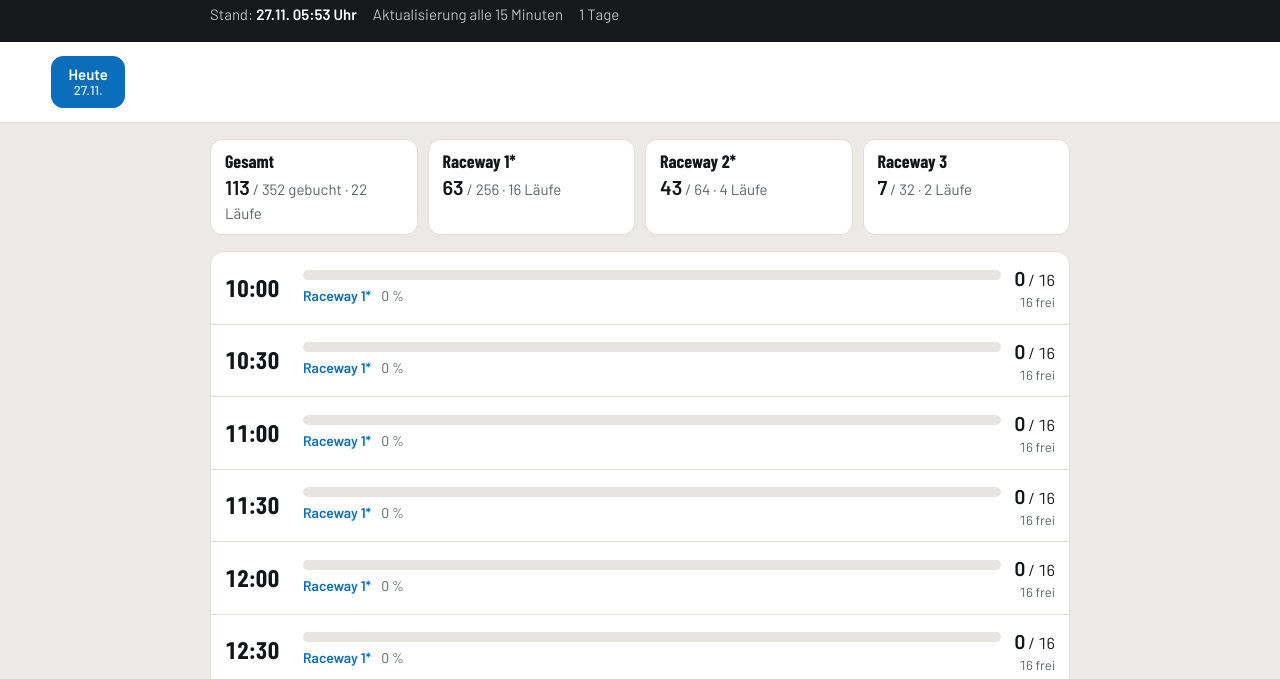
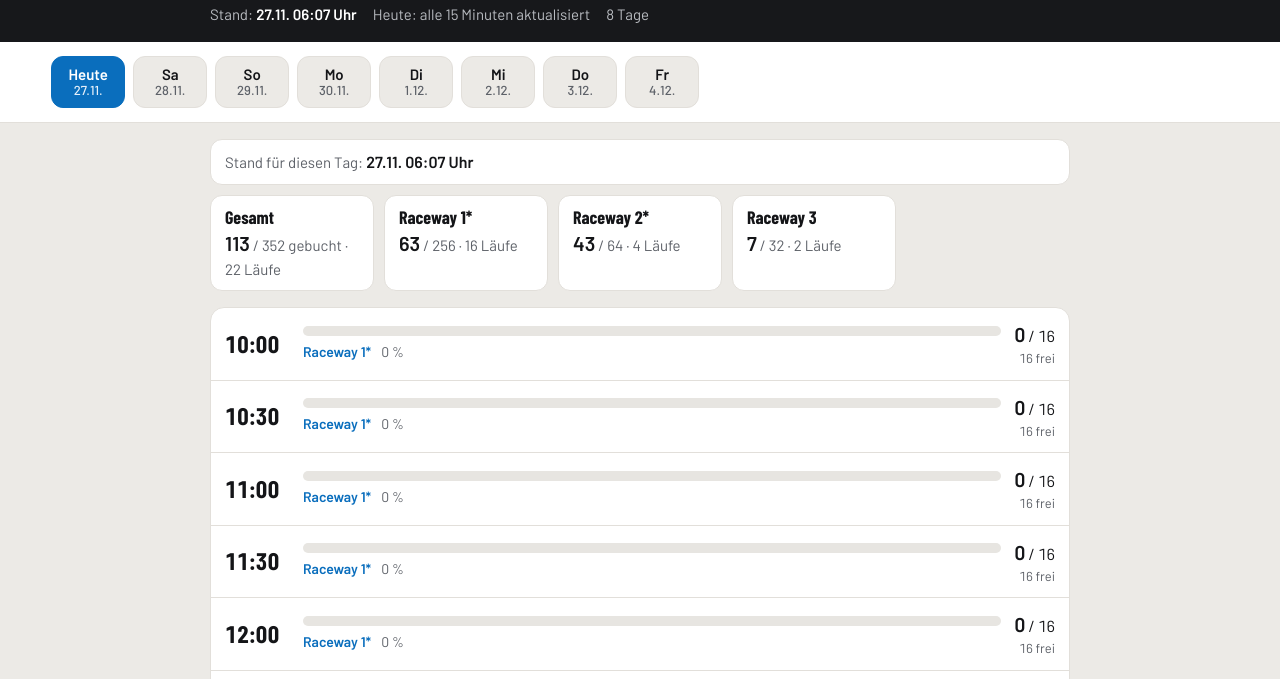
Before and after one commit to postrecht-lab/kartpalast, a plain HTML site: page docs/index.html in a window 1280 px wide. Shown: the part 81-760 px from the top of the page. Drawn offline with nearby package versions, Linux system fonts and the light colour scheme.

Commit message:
Add files via upload

```diff
--- a/docs/index.html
+++ b/docs/index.html
@@ -1,10 +1,10 @@
 <!DOCTYPE html>
 <html lang="de"><head><meta charset="utf-8"><meta name="viewport" content="width=device-width,initial-scale=1">
 <title>Kartpalast Auslastung</title>
-<meta name="description" content="Wie voll ist der Kartpalast München? Belegung Grand Prix 30 für heute und die nächsten 7 Tage, alle 15 Minuten aktualisiert.">
+<meta name="description" content="Wie voll ist der Kartpalast München? Belegung Grand Prix 30 – heute und die nächsten Tage.">
 <meta property="og:type" content="website">
 <meta property="og:title" content="Kartpalast München – Streckenauslastung">
-<meta property="og:description" content="Belegung Grand Prix 30 für heute und die nächsten 7 Tage – Raceway 1–3, alle 15 Minuten aktualisiert.">
+<meta property="og:description" content="Belegung Grand Prix 30 – heute und die nächsten Tage, Raceway 1–3.">
 <meta property="og:image" content="https://postrecht-lab.github.io/kartpalast/thumb.png">
 <meta property="og:image:width" content="1200"><meta property="og:image:height" content="630">
 <meta property="og:url" content="https://postrecht-lab.github.io/kartpalast/">
@@ -80,7 +80,7 @@ details p,details li{color:var(--mut);font-size:15px;max-width:68ch}
  <div class="list" id="list"><div class="empty">Lade Daten …</div></div>
  <div class="legend"><span><i style="background:var(--ok)"></i>unter 60 %</span><span><i style="background:var(--mid)"></i>60–89 %</span><span><i style="background:var(--hi)"></i>ab 90 %</span><span>Durchgestrichen: nicht mehr buchbar</span><span>* Strecke vermutet, noch nicht bestätigt</span></div>
  <details><summary>So entstehen die Zahlen</summary>
-  <p>Alle 15 Minuten wird automatisch die öffentliche Online-Buchung des Kartpalast (SMS-Timing) für heute und die nächsten 7 Tage ausgelesen. Neu laden der Seite zeigt nur den zuletzt gespeicherten Stand – oben steht, von wann er ist. „Gebucht“ ist die Kapazität eines Laufs minus der dort angezeigten freien Plätze.</p>
+  <p>Für heute wird alle 15 Minuten automatisch die öffentliche Online-Buchung des Kartpalast (SMS-Timing) ausgelesen; die nächsten Tage werden bei Gelegenheit nachgetragen – der jeweilige Stand steht über jedem Tag. Neu laden der Seite zeigt nur den zuletzt gespeicherten Stand – oben steht, von wann er ist. „Gebucht“ ist die Kapazität eines Laufs minus der dort angezeigten freien Plätze.</p>
   <ul>
    <li>Ausgebuchte Läufe zeigt das Buchungssystem nicht an. War ein Lauf früher sichtbar und fehlt jetzt, erscheint er durchgestrichen mit dem letzten bekannten Stand.</li>
    <li>Lücken zwischen den Läufen (schraffiert): Dort wurde nie ein buchbarer Lauf angeboten – entweder ausgebucht oder kein Lauf geplant.</li>
@@ -112,19 +112,21 @@ details p,details li{color:var(--mut);font-size:15px;max-width:68ch}
 
  function list(){
   const day=data.slots[sel]||{},upd=data.updated;
+  const dayUpd=Object.values(day).reduce((m,v)=>v[2]>m?v[2]:m,'');
   const rows=Object.entries(day).map(([k,v])=>{const [t,id]=k.split('|');return {t,id,cap:v[0],free:v[1],seen:v[2]}}).sort((a,b)=>a.t<b.t?-1:a.t>b.t?1:0);
   if(!rows.length){$('list').innerHTML='<div class="empty">Für diesen Tag sind keine Läufe bekannt.</div>';$('sums').innerHTML='';return}
   const per={};
   rows.forEach(r=>{const k=trackOf(r.id);per[k]=per[k]||[0,0,0];per[k][0]+=noteOf(r.t,r.id)?r.cap:r.cap-r.free;per[k][1]+=r.cap;per[k][2]++});
   const tot=rows.reduce((a,r)=>[a[0]+(noteOf(r.t,r.id)?r.cap:r.cap-r.free),a[1]+r.cap],[0,0]);
-  $('sums').innerHTML=`<div class="sum"><div class="t">Gesamt</div><div class="v"><b>${tot[0]}</b> / ${tot[1]} gebucht · ${rows.length} Läufe</div></div>`+
+  const du=dayUpd?new Date(dayUpd):null,stale=du&&(Date.now()-du.getTime())>36e5*3;
+  $('sums').innerHTML=(du?`<div class="sum" style="grid-column:1/-1;${stale?'border-color:var(--mid)':''}"><div class="v">Stand für diesen Tag: <b style="font-size:16px">${du.getDate()}.${du.getMonth()+1}. ${hm(dayUpd)} Uhr</b>${stale?' – älter als 3 Stunden':''}</div></div>`:'')+`<div class="sum"><div class="t">Gesamt</div><div class="v"><b>${tot[0]}</b> / ${tot[1]} gebucht · ${rows.length} Läufe</div></div>`+
    Object.keys(per).sort().map(k=>`<div class="sum"><div class="t">${esc(k)}</div><div class="v"><b>${per[k][0]}</b> / ${per[k][1]} · ${per[k][2]} Läufe</div></div>`).join('');
   const toMin=t=>+t.slice(0,2)*60+ +t.slice(3);
   let html='',prev=null;
   rows.forEach(r=>{
    if(prev!==null){for(let m=toMin(prev)+30;m<toMin(r.t);m+=30){const t=String(Math.floor(m/60)).padStart(2,'0')+':'+String(m%60).padStart(2,'0');if(!rows.some(x=>x.t===t))html+=`<div class="row gap"><div class="time">${t}</div><div>kein buchbarer Lauf – ausgebucht oder nicht geplant</div></div>`}}
    prev=r.t;
-   const note=noteOf(r.t,r.id),free=note?0:r.free,b=r.cap-free,p=r.cap?b/r.cap:0,cur=r.seen===upd,started=(sel+'T'+r.t)<upd;
+   const note=noteOf(r.t,r.id),free=note?0:r.free,b=r.cap-free,p=r.cap?b/r.cap:0,cur=r.seen===dayUpd,started=(sel+'T'+r.t)<upd;
    let cls='',st='';
    if(!cur&&started){cls='old';st='gestartet · letzter Stand '+hm(r.seen)+' Uhr'}
    else if(!cur){cls='gone';st='nicht mehr buchbar – vermutlich ausgebucht · Stand '+hm(r.seen)+' Uhr'}
@@ -139,7 +141,7 @@ details p,details li{color:var(--mut);font-size:15px;max-width:68ch}
  function meta(){
   const u=new Date(data.updated);
   const ageH=(Date.now()-u.getTime())/36e5;
-  $('meta').innerHTML=`<span>Stand: <b>${u.getDate()}.${u.getMonth()+1}. ${hm(data.updated)} Uhr</b></span><span>Aktualisierung alle 15 Minuten</span><span>${Object.keys(data.slots).length} Tage</span>`;
+  $('meta').innerHTML=`<span>Stand: <b>${u.getDate()}.${u.getMonth()+1}. ${hm(data.updated)} Uhr</b></span><span>Heute: alle 15 Minuten aktualisiert</span><span>${Object.keys(data.slots).length} Tage</span>`;
   const hr=new Date().getHours(),night=hr>=23||hr<6;
   $('warn').innerHTML=ageH<=1?'':night?`<div class="warn" style="background:#2b2e33;color:#d6d8dc">Nachtpause: Zwischen 23 und 6 Uhr wird nicht aktualisiert. Ab 6 Uhr gibt es wieder frische Zahlen.</div>`:`<div class="warn">Die Daten sind ${ageH>=2?Math.floor(ageH)+' Stunden':Math.floor(ageH*60)+' Minuten'} alt – die automatische Aktualisierung hakt gerade.</div>`;
  }
```
Also changed, not shown: docs/data.json (+1 -1 lines), docs/thumb.png.
